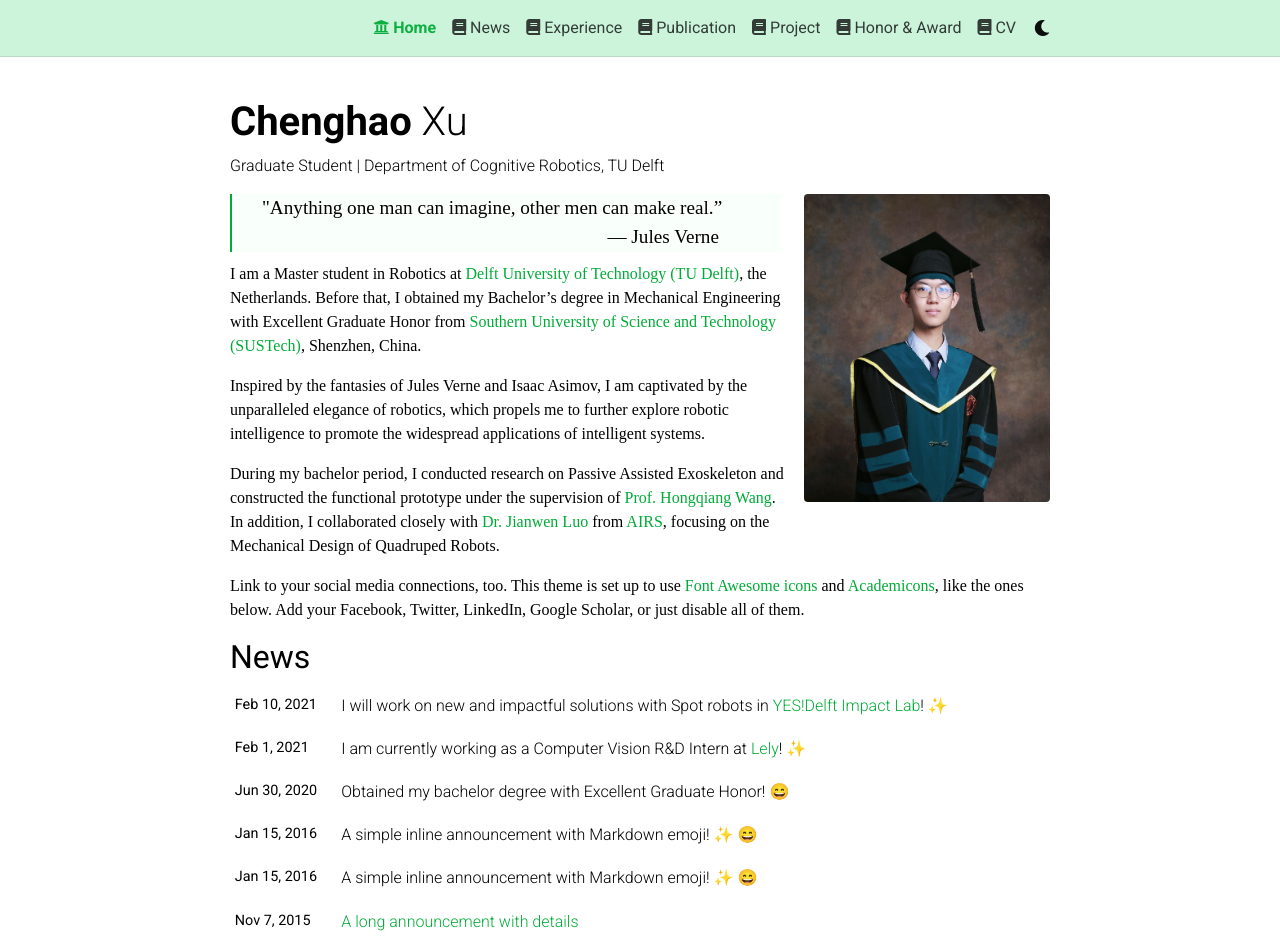
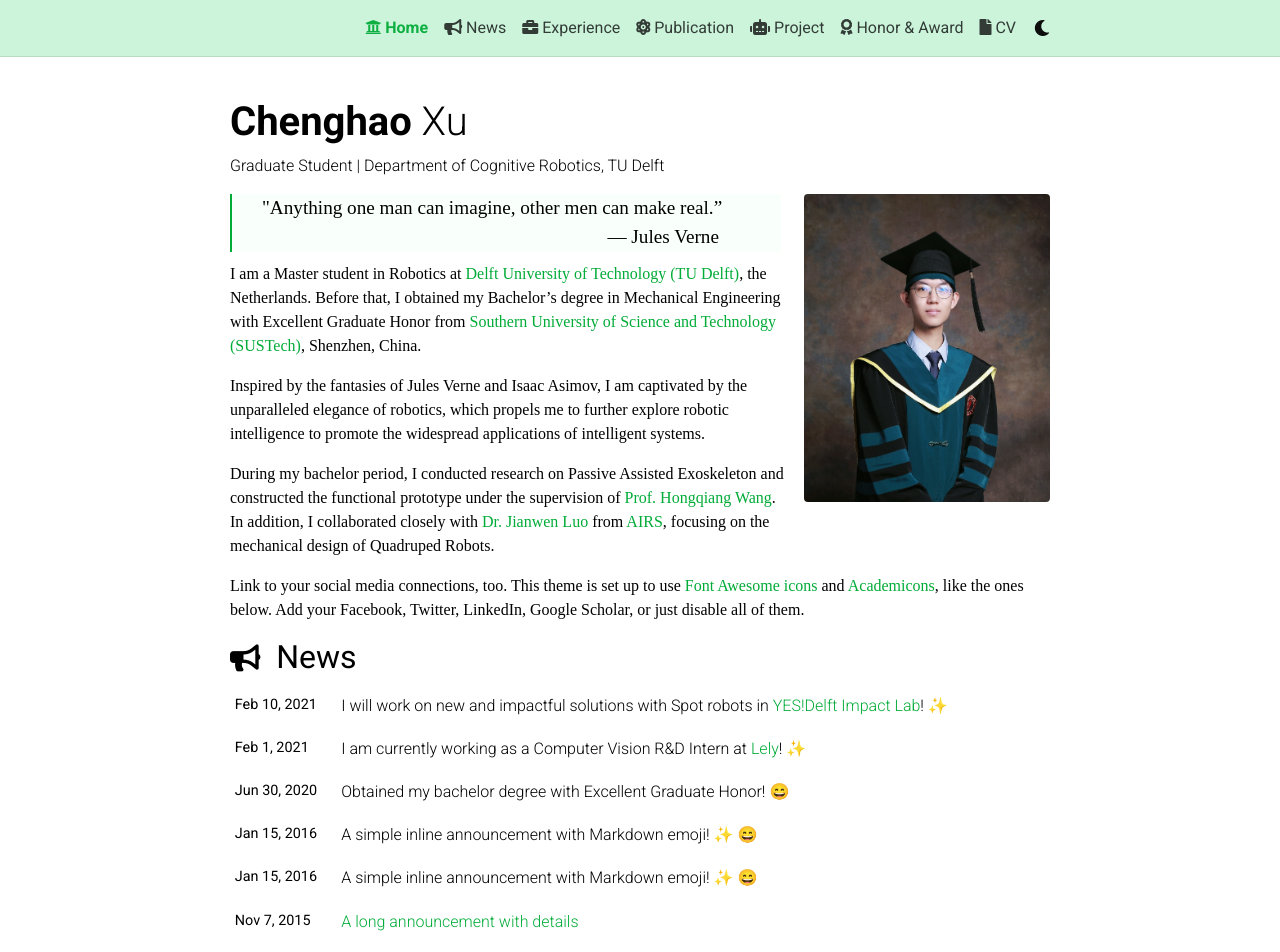
Before and after one commit to Kyle-Xu001/kyle-xu001.github.io, a Jekyll site: the page built from _pages/about.md, in a window 1280 px wide and 1400 px high. Shown: the top 952 px of the window. Built offline with Jekyll 4.4.1, drawn with Linux system fonts in a browser that asks for light colours; nearby versions of some CDN libraries; emoji names are drawn with the system emoji font; comment, search, counter and statistics services are not loaded; a style sheet for code colours, icons or effects is not loaded.

Commit message:
add icons on website

```diff
--- a/_includes/header.html
+++ b/_includes/header.html
@@ -71,7 +71,7 @@
 
               <!-- Blog -->
               <li class="nav-item {% if page.url contains 'news' %}active{% endif %}">
-                <a class="nav-link" href="#news"><i style="font-size:16px" class="fa">	&#xf02d;</i>&nbsp;News
+                <a class="nav-link" href="#news"><i style="font-size:16px" class="fa">&#xf0a1;</i>&nbsp;News
                   {%- if page.title == "news" -%}
                   <span class="sr-only">(current)</span>
                   {%- endif -%}
@@ -79,7 +79,7 @@
               </li>
 
               <li class="nav-item {% if page.url contains 'experience' %}active{% endif %}">
-                <a class="nav-link" href="/blog/"><i style="font-size:16px" class="fa">	&#xf02d;</i>&nbsp;Experience
+                <a class="nav-link" href="/blog/"><i style="font-size:16px" class="fa">	&#xf0b1;</i>&nbsp;Experience
                   {%- if page.title == "experience" -%}
                   <span class="sr-only">(current)</span>
                   {%- endif -%}
@@ -87,7 +87,7 @@
               </li>
 
               <li class="nav-item {% if page.url contains '#pub' %}active{% endif %}">
-                <a class="nav-link" href="#pub"><i style="font-size:16px" class="fa">	&#xf02d;</i>&nbsp;Publication
+                <a class="nav-link" href="#pub"><i style="font-size:16px" class="fa">	&#xf5d2;</i>&nbsp;Publication
                   {%- if page.title == "publications" -%}
                   <span class="sr-only">(current)</span>
                   {%- endif -%}
@@ -95,7 +95,7 @@
               </li>
 
               <li class="nav-item {% if page.url contains '#pro' %}active{% endif %}">
-                <a class="nav-link" href="#pro"><i style="font-size:16px" class="fa">	&#xf02d;</i>&nbsp;Project
+                <a class="nav-link" href="#pro"><i style="font-size:16px" class="fa">	&#xf544;</i>&nbsp;Project
                   {%- if page.title == "projects" -%}
                   <span class="sr-only">(current)</span>
                   {%- endif -%}
@@ -103,7 +103,7 @@
               </li>
 
               <li class="nav-item {% if page.url contains 'projects' %}active{% endif %}">
-                <a class="nav-link" href="#"><i style="font-size:16px" class="fa">	&#xf02d;</i>&nbsp;Honor & Award
+                <a class="nav-link" href="#"><i style="font-size:16px" class="fa">	&#xf559;</i>&nbsp;Honor & Award
                   {%- if page.title == "Honor & Award" -%}
                   <span class="sr-only">(current)</span>
                   {%- endif -%}
@@ -111,7 +111,7 @@
               </li>
 
               <li class="nav-item {% if page.url contains 'cv' %}active{% endif %}">
-                <a class="nav-link" href="/blog/"><i style="font-size:16px" class="fa">	&#xf02d;</i>&nbsp;CV
+                <a class="nav-link" href="/blog/"><i style="font-size:16px" class="fa">	&#xf15b;</i>&nbsp;CV
                   {%- if page.title == "blog" -%}
                   <span class="sr-only">(current)</span>
                   {%- endif -%}
--- a/_includes/news.html
+++ b/_includes/news.html
@@ -1,5 +1,5 @@
           <div class="news">
-            <h2 id="news">News</h2>
+            <h2 id="news"><i style="font-size: 27px;" class="fa">&#xf0a1;</i>&nbsp; News</h2>
             {% if site.news  -%}
             <div class="table-responsive">
               <table class="table table-sm table-borderless">
--- a/_includes/selected_papers.html
+++ b/_includes/selected_papers.html
@@ -1,5 +1,5 @@
 
           <div class="publications">
-            <h2 id="pub">Featured Publications</h2>
+            <h2 id="pub"><i style="font-size:27px;" class="fa">&#xf5d2;</i>&nbsp; Featured Publications</h2>
             {% bibliography -f papers -q @*[selected=true]* %}
           </div>
--- a/_includes/selected_projects.html
+++ b/_includes/selected_projects.html
@@ -1,6 +1,6 @@
 <section class="home-section wg-projects">
 
-  <h2 id="pro"> Featured Projects </h2>
+  <h2 id="pro"> <i style="font-size: 27px;" class="fa">&#xf544;</i>&nbsp; Featured Projects </h2>
   <span class="d-none default-project-filter">.js-id-Featured💡</span>
   <div class="project-toolbar">
     <div class="project-filters">
--- a/_pages/about.md
+++ b/_pages/about.md
@@ -25,6 +25,6 @@ I am a Master student in Robotics at [Delft University of Technology (TU Delft)]
 
 Inspired by the fantasies of Jules Verne and Isaac Asimov, I am captivated by the unparalleled elegance of robotics, which propels me to further explore robotic intelligence to promote the widespread applications of intelligent systems.
 
-During my bachelor period, I conducted research on Passive Assisted Exoskeleton and constructed the functional prototype under the supervision of [Prof. Hongqiang Wang](https://faculty.sustech.edu.cn/wanghq/en/). In addition, I collaborated closely with [Dr. Jianwen Luo](https://sites.google.com/view/jianwen-luo/home) from [AIRS](https://airs.cuhk.edu.cn/en), focusing on the Mechanical Design of Quadruped Robots.
+During my bachelor period, I conducted research on Passive Assisted Exoskeleton and constructed the functional prototype under the supervision of [Prof. Hongqiang Wang](https://faculty.sustech.edu.cn/wanghq/en/). In addition, I collaborated closely with [Dr. Jianwen Luo](https://sites.google.com/view/jianwen-luo/home) from [AIRS](https://airs.cuhk.edu.cn/en), focusing on the mechanical design of Quadruped Robots.
 
 Link to your social media connections, too. This theme is set up to use [Font Awesome icons](http://fortawesome.github.io/Font-Awesome/) and [Academicons](https://jpswalsh.github.io/academicons/), like the ones below. Add your Facebook, Twitter, LinkedIn, Google Scholar, or just disable all of them.
```
